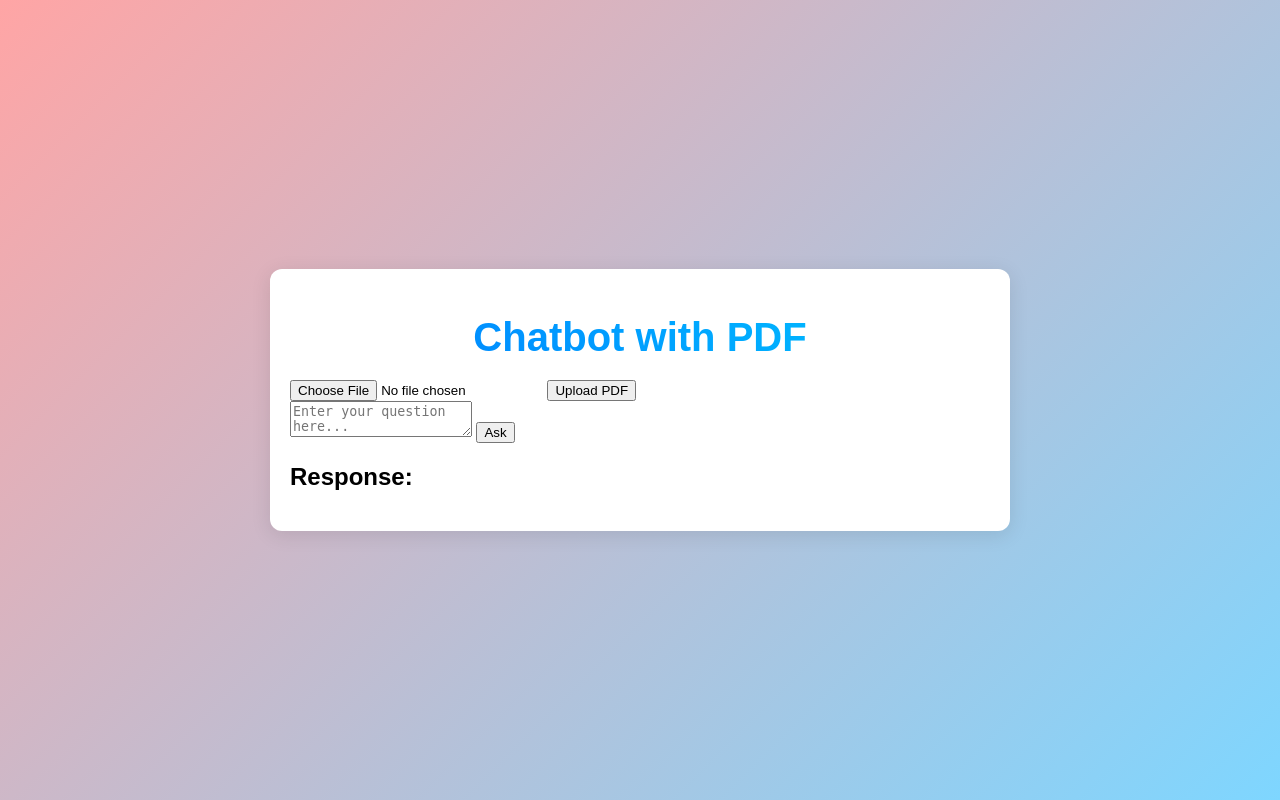
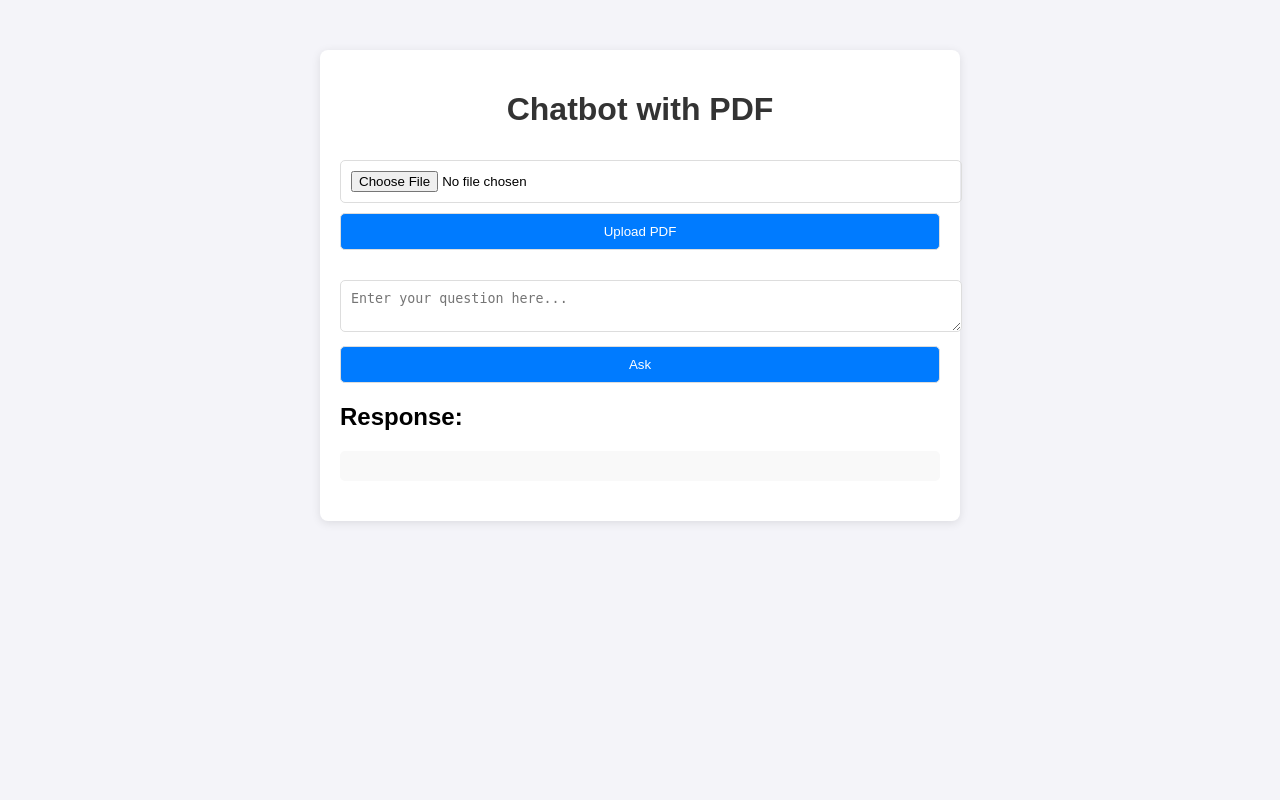
Before and after one commit to ashishmission93/CHATBOT-NMIMS, a Flask app: template templates/index.html in a window 1280 px wide. Run offline with Flask 2, Linux system fonts and the light colour scheme; the template is opened without the code that fills it, so the values that code supplies are empty.

Commit message:
Update styles.css

```diff
--- a/static/css/styles.css
+++ b/static/css/styles.css
@@ -1,192 +1,49 @@
-/* General body styling with a colorful gradient background */
 body {
-    font-family: 'Arial', sans-serif;
-    background: linear-gradient(135deg, rgba(255, 165, 165, 1) 0%, rgba(126, 214, 255, 1) 100%);
+    font-family: Arial, sans-serif;
+    background-color: #f4f4f9;
     margin: 0;
     padding: 0;
-    display: flex;
-    justify-content: center;
-    align-items: center;
-    min-height: 100vh;
 }
 
-/* Container styling for the chatbox */
 .container {
-    background-color: #ffffff;
-    border-radius: 12px;
-    box-shadow: 0 4px 20px rgba(0, 0, 0, 0.1);
-    max-width: 700px;
+    max-width: 600px;
+    margin: 50px auto;
     padding: 20px;
-    width: 100%;
-    animation: fadeIn 0.5s;
+    background: white;
+    border-radius: 8px;
+    box-shadow: 0 2px 10px rgba(0, 0, 0, 0.1);
 }
 
-/* Title styling with gradient text */
 h1 {
-    font-size: 2.5rem;
     text-align: center;
-    font-weight: bold;
-    background: -webkit-linear-gradient(45deg, #007bff, #00c6ff);
-    -webkit-background-clip: text;
-    -webkit-text-fill-color: transparent;
-    margin-bottom: 20px;
+    color: #333;
 }
 
-/* Chatbox area with custom border, scroll and padding */
-#chat-box {
-    background-color: #f1f9ff;
-    height: 300px;
-    overflow-y: auto;
-    padding: 20px;
-    border-radius: 10px;
-    border: 2px solid #007bff;
-    margin-bottom: 20px;
-    box-shadow: 0px 4px 10px rgba(0, 0, 0, 0.1);
-    transition: all 0.3s ease;
+.upload-section, .chat-section, .response-section {
+    margin: 20px 0;
 }
 
-/* Scrollbar styling for chat box */
-#chat-box::-webkit-scrollbar {
-    width: 8px;
+input, textarea, button {
+    width: 100%;
+    padding: 10px;
+    margin-top: 10px;
+    border: 1px solid #ddd;
+    border-radius: 5px;
 }
 
-#chat-box::-webkit-scrollbar-track {
-    background: #f1f9ff;
+button {
+    background-color: #007bff;
+    color: white;
+    cursor: pointer;
 }
 
-#chat-box::-webkit-scrollbar-thumb {
-    background-color: #007bff;
-    border-radius: 10px;
+button:hover {
+    background-color: #0056b3;
 }
 
-/* Message styling with smooth transitions */
-.message {
-    display: flex;
-    justify-content: space-between;
-    margin-bottom: 10px;
-    opacity: 0;
-    transform: translateY(20px);
-    animation: fadeInUp 0.5s forwards;
+#response {
+    background-color: #f9f9f9;
+    padding: 15px;
+    border-radius: 5px;
+    margin-top: 10px;
 }
-
-.user-message, .bot-message {
-    padding: 10px;
-    border-radius: 10px;
-    max-width: 70%;
-    box-shadow: 0 2px 6px rgba(0, 0, 0, 0.1);
-    word-wrap: break-word;
-    transition: transform 0.3s, box-shadow 0.3s;
-}
-
-/* User message styling */
-.user-message {
-    background-color: #007bff;
-    color: white;
-    text-align: right;
-    align-self: flex-end;
-    border-radius: 12px 12px 0 12px;
-}
-
-.user-message:hover {
-    transform: scale(1.02);
-    box-shadow: 0 4px 12px rgba(0, 91, 255, 0.2);
-}
-
-/* Bot message styling */
-.bot-message {
-    background-color: #f0f0f0;
-    color: #333;
-    text-align: left;
-    align-self: flex-start;
-    border-radius: 12px 12px 12px 0;
-}
-
-.bot-message:hover {
-    transform: scale(1.02);
-    box-shadow: 0 4px 12px rgba(0, 0, 0, 0.2);
-}
-
-/* Timestamp styling */
-.timestamp {
-    font-size: 0.8rem;
-    color: #888;
-    margin-top: 5px;
-}
-
-/* Input field styling */
-#user-input {
-    padding: 12px;
-    font-size: 1rem;
-    border-radius: 8px;
-    border: 2px solid #007bff;
-    box-shadow: inset 0 2px 5px rgba(0, 0, 0, 0.05);
-    transition: all 0.2s ease;
-    width: 100%;
-}
-
-/* Input field hover and focus effects */
-#user-input:focus {
-    border-color: #0056b3;
-    outline: none;
-    box-shadow: 0px 0px 5px #007bff;
-}
-
-/* Send button styling */
-#send-btn {
-    background-color: #007bff;
-    color: white;
-    padding: 12px;
-    font-size: 1rem;
-    border: none;
-    border-radius: 8px;
-    cursor: pointer;
-    transition: background-color 0.3s, box-shadow 0.3s;
-    width: 100%;
-}
-
-/* Hover effect for the Send button */
-#send-btn:hover {
-    background-color: #0056b3;
-    box-shadow: 0px 4px 12px rgba(0, 91, 255, 0.3);
-}
-
-/* Clear Chat button styling */
-#clear-btn {
-    background-color: #dc3545;
-    color: white;
-    padding: 10px;
-    font-size: 0.9rem;
-    border: none;
-    border-radius: 8px;
-    cursor: pointer;
-    transition: background-color 0.3s;
-}
-
-/* Hover effect for Clear Chat button */
-#clear-btn:hover {
-    background-color: #c82333;
-}
-
-/* Typing indicator styling */
-.typing-indicator {
-    font-style: italic;
-    color: #888;
-}
-
-/* Smooth fade-in animation for chat container */
-@keyframes fadeIn {
-    from { opacity: 0; }
-    to { opacity: 1; }
-}
-
-/* Smooth upward fade-in for new messages */
-@keyframes fadeInUp {
-    from {
-        opacity: 0;
-        transform: translateY(20px);
-    }
-    to {
-        opacity: 1;
-        transform: translateY(0);
-    }
-}
```
